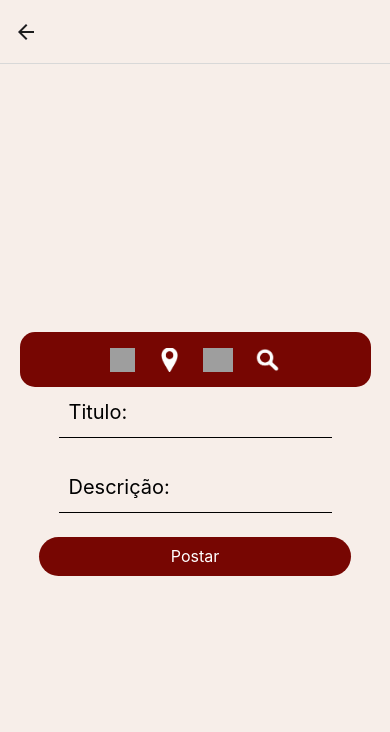
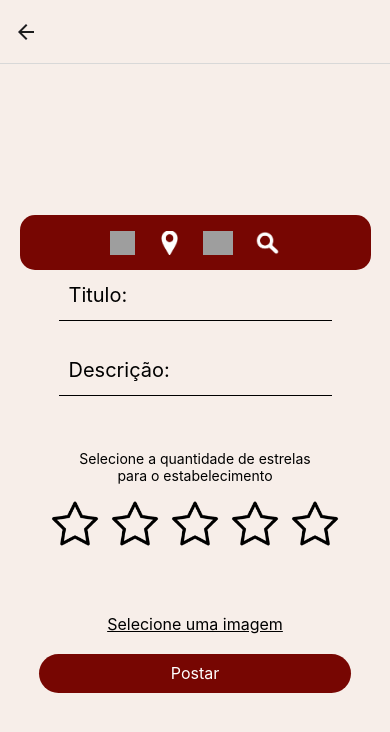
Before and after one commit to augustozanin/ristomap, a React Native app: screen /CriaPost in a window 390 px wide. Shown: the top 732 px of the page. Built offline with nearby package versions, Linux system fonts and the light colour scheme; grey boxes are pictures that could not be loaded.

Commit message:
Inserindo no supabase o post - ainda com bug ao selecionar a imagem

```diff
--- a/package.json
+++ b/package.json
@@ -16,11 +16,14 @@
     "@rneui/themed": "^4.0.0-rc.8",
     "@supabase/supabase-js": "^2.46.1",
     "expo": "~51.0.28",
+    "expo-image-picker": "^16.0.2",
     "expo-location": "~17.0.1",
+    "expo-module-scripts": "^4.0.2",
     "expo-status-bar": "~1.12.1",
     "react": "18.2.0",
     "react-native": "0.74.5",
     "react-native-bcrypt": "^2.4.0",
+    "react-native-image-picker": "^7.1.2",
     "react-native-maps": "^1.14.0",
     "react-native-safe-area-context": "4.10.5",
     "react-native-screens": "3.31.1",
--- a/src/pages/CriaPost.js
+++ b/src/pages/CriaPost.js
@@ -1,4 +1,4 @@
-import { StyleSheet, Text, View, Alert } from 'react-native'
+import { StyleSheet, Text, View, Alert, TouchableOpacity, Image } from 'react-native'
 import { colors, fontSizes, globalStyles } from '../styles/styles';
 import React, { useState } from 'react'
 import TopBar from '../components/TopBar';
@@ -6,16 +6,96 @@ import RMTextInput from '../components/RMTextInput';
 import RMButton from '../components/RMButton';
 import { useAuth } from "../context/AuthContext";
 import { supabase } from '../services/supabase';
+import startempty from '../assets/images/starempty.png';
+import starfull from '../assets/images/starfull.png'
+import * as ImagePicker from 'expo-image-picker';
+
+
 
 export default function CriaPost({ navigation }) {
   const { user } = useAuth();
   const [titulo, setTitulo] = useState(null)
   const [descricao, setDescricao] = useState(null)
-
   const [erroTitulo, setErroTitulo] = useState(false)
   const [erroDescricao, setErroDescricao] = useState(false)
+  const [erroEstrela, setErroEstrela] = useState(false)
+  const [erroImgUrl, setErroImgUrl] = useState(false)
+  const [loading, setLoading] = useState(false);
 
-  const [loading, setLoading] = useState(false);
+  // Estado para gerenciar as estrelas
+  const [estrelas, setEstrelas] = useState([false, false, false, false, false]);
+
+  // Estado para gerenciar a imagem
+  const [imagemLocal, setImagemLocal] = useState(null); // Caminho da imagem local
+  const [imagemURL, setImagemURL] = useState(null); // URL da imagem no Supabase
+
+  // Função para selecionar a imagem
+  const selecionarImagem = async () => {
+    try {
+      // Solicitar permissões para acessar a galeria
+      const permissionResult = await ImagePicker.requestMediaLibraryPermissionsAsync();
+      if (!permissionResult.granted) {
+        Alert.alert("Permissão necessária", "É necessário permitir o acesso à galeria.");
+        return;
+      }
+
+      // Abrir a galeria para escolher uma imagem
+      const result = await ImagePicker.launchImageLibraryAsync({
+        mediaTypes: ['images'], // Usando o formato correto
+        allowsEditing: true, // Permitir edição
+        quality: 0.8,
+      });
+
+      console.log(result);
+
+      // Verificar se a seleção foi cancelada
+      if (!result.canceled) {
+        setImagemLocal(result.assets[0].uri); // Salvar a URI da imagem selecionada
+      }
+    } catch (error) {
+      console.error("Erro ao selecionar imagem:", error);
+    }
+  };
+
+  // Função para fazer o upload da imagem no Supabase
+  const uploadImagem = async () => {
+    if (!imagemLocal) return null;
+
+    const { fileName, uri, type } = imagemLocal;
+    const nomeArquivo = `${Date.now()}-${fileName}`; // Nome único para a imagem
+
+    try {
+      const { data, error } = await supabase.storage
+        .from('imagens-posts') // Certifique-se de que este bucket exista no Supabase
+        .upload(nomeArquivo, { uri, name: fileName, type }, { contentType: type });
+
+      if (error) {
+        console.error('Erro ao fazer upload da imagem:', error.message);
+        return null;
+      }
+
+      // Obter a URL pública da imagem
+      const { publicUrl } = supabase.storage
+        .from('imagens-posts')
+        .getPublicUrl(nomeArquivo);
+
+      setImagemURL(publicUrl); // Salvar URL no estado
+      return publicUrl;
+    } catch (error) {
+      console.error('Erro inesperado no upload da imagem:', error);
+      return null;
+    }
+  };
+
+  // Função para atualizar o estado das estrelas
+  const pressionaEstrela = (index) => {
+    const novaEstrelas = estrelas.map((_, i) => i <= index ? true : false);
+    // Se a estrela clicada já estiver cheia, esvazie ela e as posteriores
+    if (estrelas[index]) {
+      novaEstrelas[index] = false;
+    }
+    setEstrelas(novaEstrelas);
+  };
 
   async function registraPost() {
     if (loading) {
@@ -24,6 +104,8 @@ export default function CriaPost({ navigation }) {
 
     setErroTitulo(false)
     setErroDescricao(false)
+    setErroEstrela(false)
+    setErroImgUrl(false)
 
     if (!titulo) {
       setErroTitulo(true)
@@ -33,18 +115,35 @@ export default function CriaPost({ navigation }) {
       setErroDescricao(true)
     }
 
-    if (!titulo || !descricao) {
+    if (estrelas.filter((star) => star).length == 0) {
+      setErroEstrela(true)
+    }
+
+    // Fazer upload da imagem antes de criar o post
+    const imagemUrl = await uploadImagem();
+
+    if (imagemUrl == null) {
+      setErroImgUrl(true)
+    }
+
+    if (!titulo || !descricao || estrelas.filter((star) => star).length == 0 || !imagemUrl) {
       return
     }
 
     setLoading(true);
 
+
     try {
+      estrelasAvaliadas = estrelas.filter((star) => star).length
       console.log('Opa vamos tentar cadastrar um POST!!! dados a seguir ')
-      console.log(user.usuario,titulo,descricao)
+      console.log(user.usuario, titulo, descricao, estrelasAvaliadas, imagemUrl)
+
       // inserindo post no supabase
       const { data, error } = await supabase.from('post').insert([
-        { user_username: user.usuario, title: titulo, description: descricao },
+        {
+          user_username: user.usuario, title: titulo, description: descricao, rating: estrelasAvaliadas,
+          link_img: imagemUrl
+        },
       ]);
 
       if (error) {
@@ -73,12 +172,39 @@ export default function CriaPost({ navigation }) {
         onChangeText={setTitulo}
         placeholder="Titulo: "
       />
+      {erroTitulo ? <Text>Titulo é obrigatorio</Text> : <></>}
 
       <RMTextInput
         value={descricao}
         onChangeText={setDescricao}
         placeholder="Descrição: "
       />
+      {erroDescricao ? <Text>Descrição é obrigatoria</Text> : <></>}
+
+
+      <View style={styles.cotainerEstrelas}>
+        <Text>Selecione a quantidade de estrelas</Text>
+        <Text>para o estabelecimento</Text>
+
+        <View style={styles.containerAlinhamentoEstrelas}>
+          {estrelas.map((filled, index) => (
+            <TouchableOpacity key={index} onPress={() => pressionaEstrela(index)}>
+              <Image style={styles.imagemEstrela} source={filled ? starfull : startempty} />
+            </TouchableOpacity>
+          ))}
+        </View>
+        {erroEstrela ? <Text>Escolha pelo menos uma Estrela !</Text> : <></>}
+      </View>
+
+      <View style={styles.cotainerImagem}>
+        <TouchableOpacity onPress={selecionarImagem}>
+          <Text style={styles.botaoImagem}>Selecione uma imagem</Text>
+        </TouchableOpacity>
+        {imagemLocal && (
+          <Image source={{ uri: imagemLocal.uri }} style={styles.imagemPreview} />
+        )}
+        {erroImgUrl ? <Text>Escolha uma imagem !</Text> : <></>}
+      </View>
 
       <RMButton titulo="Postar" action={registraPost} />
 
@@ -93,4 +219,34 @@ const styles = StyleSheet.create({
     justifyContent: "center",
     alignItems: "center",
   },
+  cotainerEstrelas: {
+    justifyContent: "center",
+    alignItems: "center",
+    padding: 30,
+  },
+  imagemEstrela: {
+    width: 50,
+    height: 50,
+    resizeMode: "contain",
+    marginHorizontal: 5
+  },
+  containerAlinhamentoEstrelas: {
+    flexDirection: "row",
+    padding: 15,
+  },
+  cotainerImagem: {
+    justifyContent: 'center',
+    alignItems: 'center',
+    padding: 20,
+  },
+  botaoImagem: {
+    fontSize: fontSizes.medio,
+    textDecorationLine: 'underline',
+  },
+  imagemPreview: {
+    width: 200,
+    height: 200,
+    marginTop: 10,
+    borderRadius: 10,
+  },
 })
```
Also changed, not shown: 1 other file (tests, documents, lock files or other folders).
